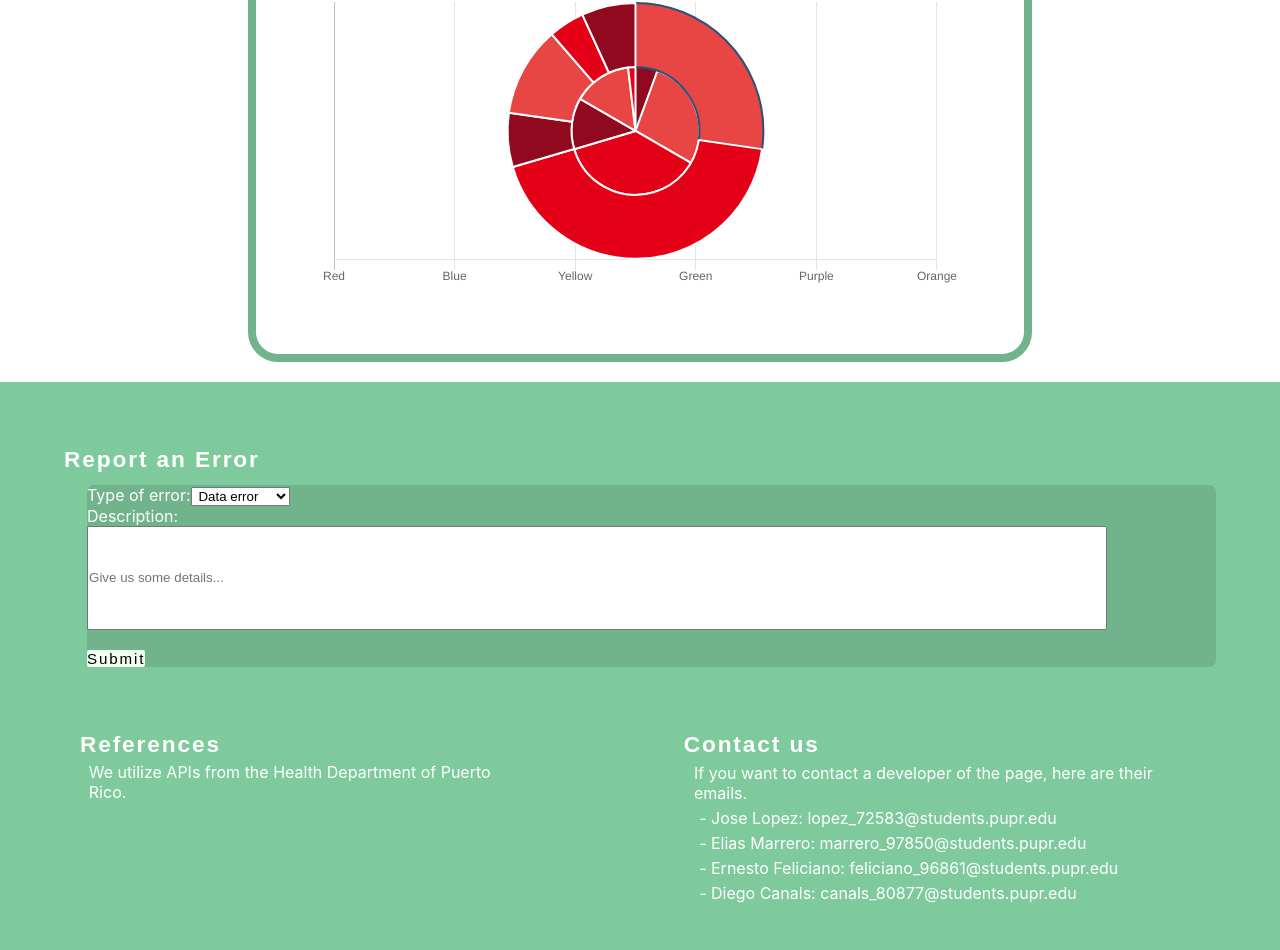
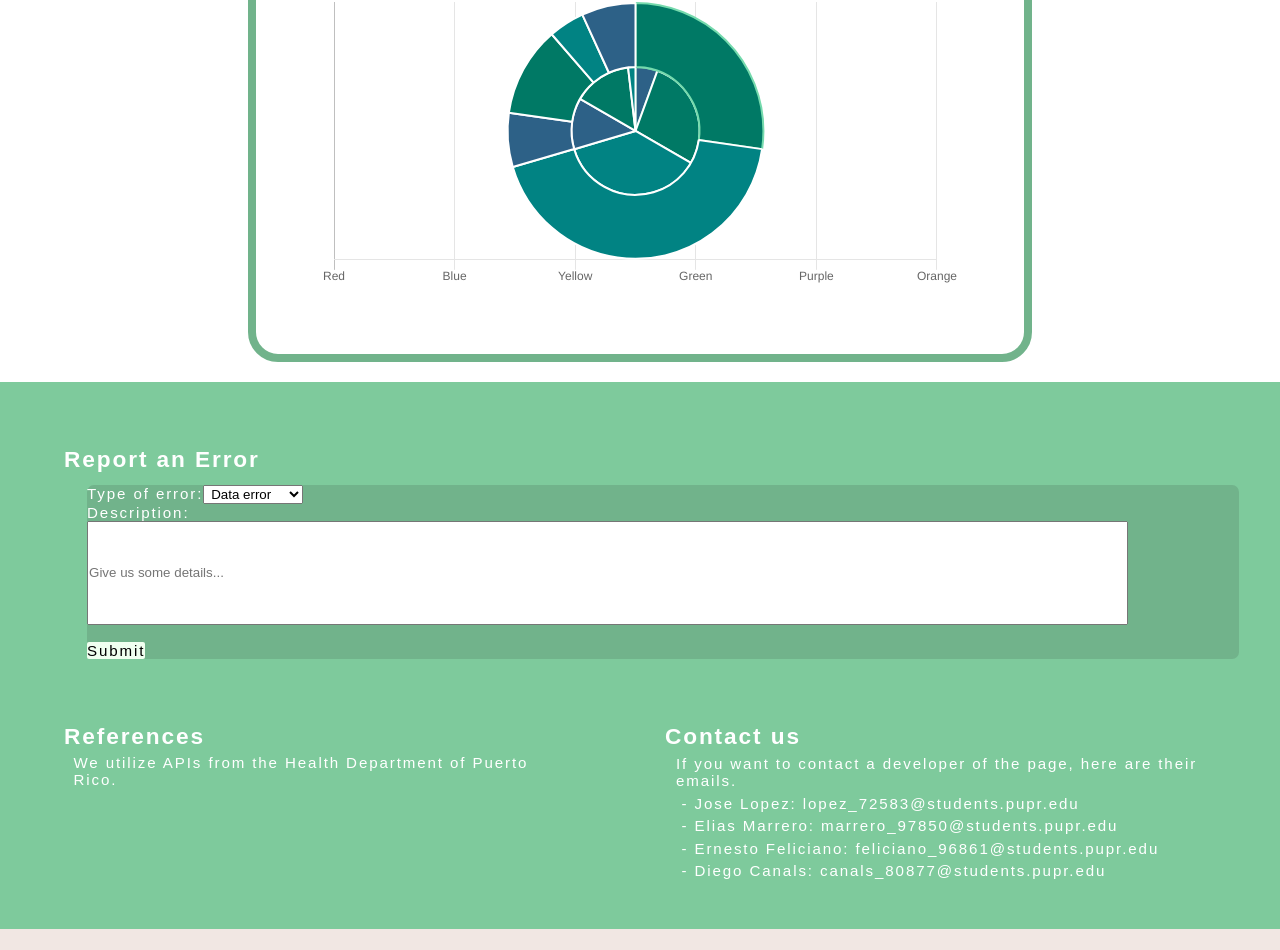
Before and after one commit to dcanalsPoly/Capstone, a React (Create React App) app in the folder my-app/frontend/: page / in a window 1280 px wide. Shown: the part 584-1534 px from the top of the page. After the commit the page ends 1513 px from the top, so only its background shows below. Built offline with nearby package versions, Linux system fonts and the light colour scheme.

Commit message:
nochanges

```diff
--- a/my-app/frontend/src/components/ColorblindButton.js
+++ b/my-app/frontend/src/components/ColorblindButton.js
@@ -1,5 +1,4 @@
 import './ColorblindButton.css';
-import Colors from "./styling/colors";
 import React, { useState } from 'react';
 import './styling/customLabel.css';
 
@@ -15,25 +14,28 @@ function ColorblindButton(props) {
         <select className="dropButton customH2Dark" onChange={
             (e) => {
                     setColorblindType(e.target.value);
-                    if (colorblindType == "Default")
+                    if (colorblindType === "Default")
                     {
                         props.setLightColor('#007965');
                         props.setNormalColor('#018383');
                         props.setDarkColor('#2d6187');
+                        //
                         props.setLineColor('#75daad');
                     }
-                    else if (colorblindType == "Deuteranopia")
+                    else if (colorblindType === "Deuteranopia")
                     {
                         props.setLightColor('#f9f871');
                         props.setNormalColor('#fddb3a');
                         props.setDarkColor('#fff600');
+                        //
                         props.setLineColor('#28527a');
                     }
-                    else if (colorblindType == "Tritanopia")
+                    else if (colorblindType === "Tritanopia")
                     {
                         props.setLightColor('#e84545');
                         props.setNormalColor('#e40017');
                         props.setDarkColor('#91091e');
+                        //
                         props.setLineColor('#28527a');
                     }
                 }
--- a/my-app/frontend/src/components/Content.js
+++ b/my-app/frontend/src/components/Content.js
@@ -5,14 +5,14 @@ import React, { useState } from 'react';
 
 function Content() {
 
-    //green&blue default =  #007965, #018383, #2d6187,, #75daad
-    //blue&yellow deuteronopia = #f9f871, #fddb3a, #fff600,, #28527a
-    //red&blue tritanopia = #e84545, #e40017, #91091e,, #28527a
+    //green&blue default =          #007965, #018383, #2d6187,, #75daad
+    //blue&yellow deuteronopia =    #f9f871, #fddb3a, #fff600,, #28527a
+    //red&blue tritanopia =         #e84545, #e40017, #91091e,, #28527a
 
-    const [lightColor, setLightColor] = useState('#e84545');
-    const [normalColor, setNormalColor] = useState('#e40017');
-    const [darkColor, setDarkColor] = useState('#91091e');
-    const [lineColor, setLineColor] = useState('#28527a');
+    const [lightColor, setLightColor] = useState('#007965');
+    const [normalColor, setNormalColor] = useState('#018383');
+    const [darkColor, setDarkColor] = useState('#2d6187');
+    const [lineColor, setLineColor] = useState('#75daad');
 
     return <div className="content">
         <ColorblindButton setLightColor={setLightColor} setNormalColor={setNormalColor} setDarkColor={setDarkColor} setLineColor={setLineColor}/>
--- a/my-app/frontend/src/components/Footer.js
+++ b/my-app/frontend/src/components/Footer.js
@@ -13,7 +13,7 @@ function Footer () {
            <span className="customH1">
                 Report an Error
            </span>
-           <span className={"customH2", "padding"}>
+           <span className={"customH2 padding"}>
                <ReportForm/>
            </span>
         </div>
@@ -23,7 +23,7 @@ function Footer () {
                     <span className="customH1">
                          References
                     </span>
-                    <span className={"customH2", "padding"}>
+                    <span className={"customH2 padding"}>
                          We utilize APIs from the Health Department of Puerto Rico.
                     </span>
                </div>
@@ -32,19 +32,19 @@ function Footer () {
                     <span className="customH1">
                          Contact us
                     </span>
-                    <span className={"customH2", "padding"}>
+                    <span className={"customH2 padding"}>
                          If you want to contact a developer of the page, here are their emails.
                     </span>
-                    <span className={"customH2", "textPadding"}>
+                    <span className={"customH2 textPadding"}>
                          - Jose Lopez: lopez_72583@students.pupr.edu
                     </span>
-                    <span className={"customH2", "textPadding"}>
+                    <span className={"customH2 textPadding"}>
                          - Elias Marrero: marrero_97850@students.pupr.edu
                     </span>
-                    <span className={"customH2", "textPadding"}>
+                    <span className={"customH2 textPadding"}>
                          - Ernesto Feliciano: feliciano_96861@students.pupr.edu
                     </span>
-                    <span className={"customH2", "textPadding"}>
+                    <span className={"customH2 textPadding"}>
                          - Diego Canals: canals_80877@students.pupr.edu
                     </span>
                </div>
--- a/my-app/frontend/src/components/Menu.css
+++ b/my-app/frontend/src/components/Menu.css
@@ -18,6 +18,7 @@
   border: 0;
   cursor: pointer;
 }
+
 .menuButton:hover {
   color: #6890ff;
   border-bottom: 5ch;
--- a/my-app/frontend/src/components/styling/colors.css
+++ /dev/null
@@ -1,9 +0,0 @@
-:root {
-  --main-color: #3e6bfd;
-}
-
-.main {
-  width: 400px;
-  border: 2px solid var(--main-color);
-  padding: 3px;
-}
--- a/my-app/frontend/src/components/styling/colors.js
+++ /dev/null
@@ -1,39 +0,0 @@
-import React, { useState } from 'react';
-import './colors.css';
-
-function Colors (props) {
-
-    // var static colors = ["#71b38b", "#7eca9c", "white"];
-
-    // static function setTheme() {
-    //     if (props.theme === "default")
-    //         colors = ["#71b38b", "#7eca9c", "white"];
-    //     else if (props.theme === "deuteranopia")
-    //         colors = ["#c43916", "#f0633f", "white"];
-    //     else if (props.theme === "tritanopia")
-    //         colors = ["#0238e9", "#3e6bfd", "white"];
-
-    // }
-
-    return <></>;
-
-    // <div className="main">
-    //     <button onClick={() => setTheme("red")}>Set Theme(Red)</button>
-    //     <button onClick={() => setTheme("orangered")}>Set Theme(Orange-Red)</button>
-    //     <button onClick={() => setTheme("default")}>Reset Theme Default</button>
-    // </div>
-
-    // const [clicked, setClicked] = useState(false);
-    // console.log(clicked);
-
-    // var clickedGraphs = 'menuButton';
-    // var clickedReport = 'menuButton';
-    // var clickedReferences = 'menuButton';
-    // var clickedContact = 'menuButton';
-
-    // if (clicked === "Graphs") {clickedGraphs = 'menuButtonClicked';}
-    // else if (clicked === "Report") {clickedReport = 'menuButtonClicked';}
-    // else if (clicked === "References") {clickedReferences = 'menuButtonClicked';}
-    // else if (clicked === "Contact us") {clickedContact = 'menuButtonClicked';}
-}
-export default Colors;
```
